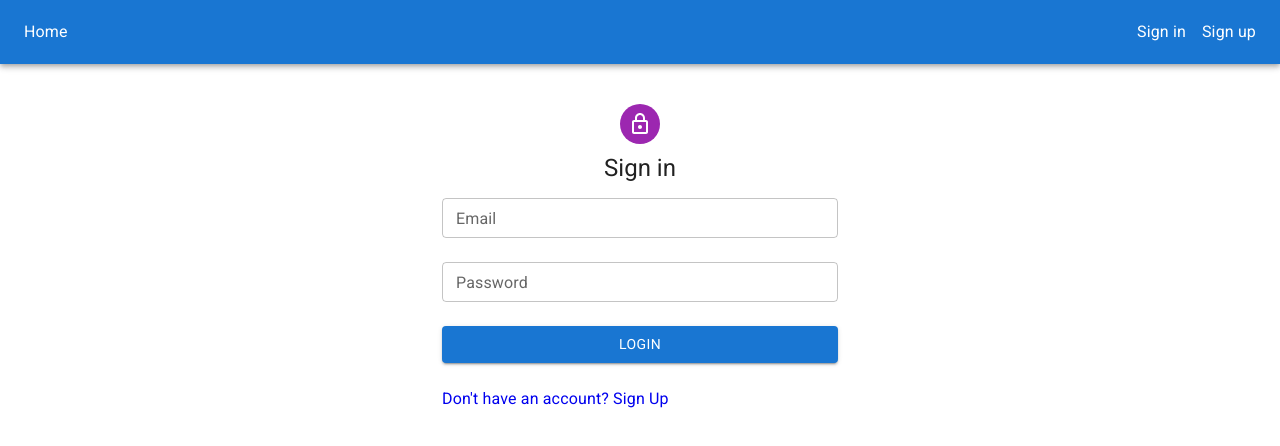
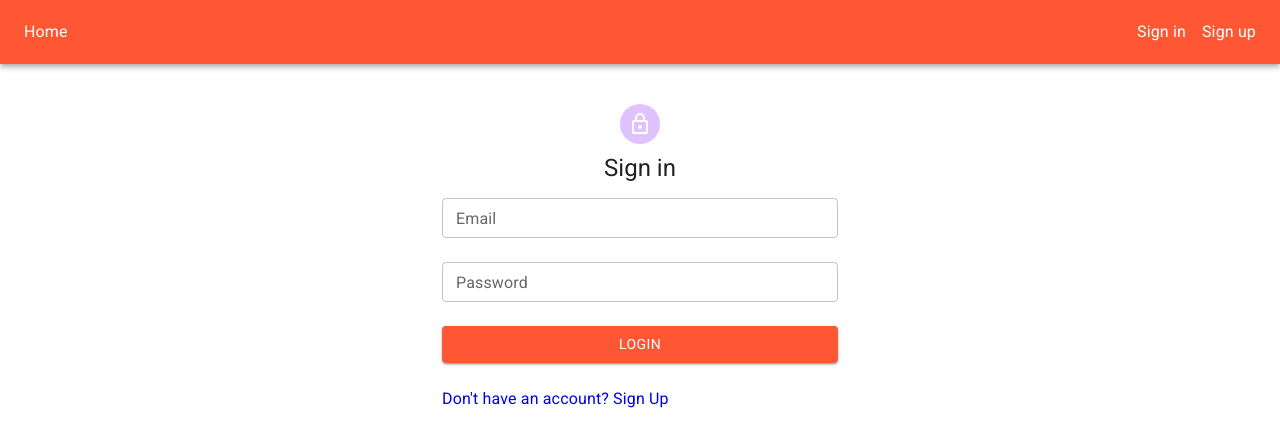
Before and after one commit to Nadia-Kadri/progress-pal, a React (Vite) app in the folder client/: page /login in a window 1280 px wide. Shown: the top 446 px of the page. Built offline with nearby package versions, Linux system fonts and the light colour scheme; no server answers.

Commit message:
Create MUI theme, replace createBrowserRouter with BrowserRouter and Routes, refactor code to include Navbar in App.js

```diff
--- a/client/src/components/App.jsx
+++ b/client/src/components/App.jsx
@@ -1,9 +1,12 @@
 import { useEffect, useState } from 'react';
-import { createBrowserRouter, RouterProvider } from 'react-router-dom';
+import { BrowserRouter, Routes, Route } from 'react-router-dom';
 import Home from '../pages/Home/Home';
-import Login from '../pages/Login/Login';
-import Register from '../pages/Register/Register';
+import Login from '../pages/Login';
+import Register from '../pages/Register';
+import Navbar from './Navbar';
 import CssBaseline from '@mui/material/CssBaseline';
+import { ThemeProvider } from '@mui/material/styles';
+import theme from '../theme';
 import '../styles/global.css';
 import '@fontsource/roboto/400.css';
 
@@ -26,25 +29,19 @@ function App() {
     fetchAuthStatus();
   }, []);
 
-  const router = createBrowserRouter([
-    {
-      path: '/',
-      element: <Home checkAuth={checkAuth} user={user} />
-    },
-    {
-      path: 'login',
-      element: <Login checkAuth={checkAuth} user={user} />
-    },
-    {
-      path: 'register',
-      element: <Register checkAuth={checkAuth} user={user} />
-    }
-  ]);
-
   return (
     <>
+    <ThemeProvider theme={theme}>
       <CssBaseline />
-      <RouterProvider router={router} />
+      <BrowserRouter>
+        <Navbar checkAuth={checkAuth} user={user} />
+        <Routes>
+          <Route path='/' element={<Home user={user} />} />
+          <Route path='login' element={<Login checkAuth={checkAuth} user={user} />} />
+          <Route path='register' element={<Register checkAuth={checkAuth} user={user} />} />
+        </Routes>
+      </BrowserRouter>
+    </ThemeProvider>
     </>
   );
 }
--- a/client/src/components/Navbar/Navbar.jsx
+++ b/client/src/components/Navbar.jsx
@@ -1,7 +1,5 @@
 import { Link } from 'react-router-dom';
-import AppBar from '@mui/material/AppBar';
-import Toolbar from '@mui/material/Toolbar';
-import Button from '@mui/material/Button';
+import { AppBar, Toolbar, Button } from '@mui/material';
 
 function Navbar({ checkAuth, user }) {
 
--- a/client/src/pages/Home/Dashboard/Dashboard.jsx
+++ b/client/src/pages/Home/Dashboard/Dashboard.jsx
@@ -1,10 +1,9 @@
 import { useEffect, useState } from 'react';
 import { Container, Box, Grid, Typography, CircularProgress } from '@mui/material';
-import Navbar from '../../../components/Navbar/Navbar';
 import DayView from './DayView/DayView';
 import MonthView from './MonthView/MonthView';
 
-function Dashboard({ checkAuth, user }) {
+function Dashboard({ user }) {
   const userData = user.user;
   const [habits, setHabits] = useState([]);
   const [loading, setLoading] = useState(true);
@@ -41,7 +40,6 @@ function Dashboard({ checkAuth, user }) {
 
   return (
     <>
-    <Navbar checkAuth={checkAuth} user={user}/>
     <Container sx={{ my: 4 }}>
       <Box>
         <Typography component='h1' variant='h4' sx={{ mb: '14px' }}>Hello, {userData.first_name}</Typography>
--- a/client/src/pages/Home/Home.jsx
+++ b/client/src/pages/Home/Home.jsx
@@ -1,11 +1,11 @@
 import Dashboard from './Dashboard/Dashboard';
-import Welcome from './Welcome/Welcome';
+import Welcome from './Welcome';
 
-function Home({ checkAuth, user }) {
+function Home({ user }) {
   if (user.isAuthenticated) {
-    return <Dashboard checkAuth={checkAuth} user={user} />;
+    return <Dashboard user={user} />;
   } else {
-    return <Welcome checkAuth={checkAuth} user={user} />;
+    return <Welcome />;
   }
 }
 
--- a/client/src/pages/Home/Welcome/Welcome.jsx
+++ b/client/src/pages/Home/Welcome.jsx
@@ -1,13 +1,9 @@
-import Navbar from '../../../components/Navbar/Navbar';
 import { Link } from 'react-router-dom';
-import Container from '@mui/material/Container';
-import Box from '@mui/material/Box';
-import Button from '@mui/material/Button';
+import { Container, Box, Button } from '@mui/material';
 
-function Welcome({ checkAuth, user }) {
+function Welcome() {
   return (
     <>
-    <Navbar checkAuth={checkAuth} user={user} />
     <Container maxWidth='md' sx={{ my: 4 }}>
       <Box>
         <h1>Welcome to Progresspal!</h1>
--- a/client/src/pages/Login/Login.jsx
+++ b/client/src/pages/Login.jsx
@@ -1,13 +1,6 @@
 import { useState } from 'react';
-import { Navigate } from 'react-router-dom';
-import { Link } from 'react-router-dom';
-import Navbar from '../../components/Navbar/Navbar';
-import Container from '@mui/material/Container';
-import Box from '@mui/material/Box';
-import TextField from '@mui/material/TextField';
-import Button from '@mui/material/Button';
-import Typography from '@mui/material/Typography';
-import Avatar from '@mui/material/Avatar';
+import { Navigate, Link } from 'react-router-dom';
+import { Container, Box, TextField, Button, Typography, Avatar } from '@mui/material';
 import LockOutlinedIcon from '@mui/icons-material/LockOutlined';
 
 function Login({ checkAuth, user }) {
@@ -56,7 +49,6 @@ function Login({ checkAuth, user }) {
 
   return (
     <>
-    <Navbar user={user}/>
     <Container maxWidth='xs'>
       <Box sx={{
         my: 4,
--- a/client/src/pages/Register/Register.jsx
+++ b/client/src/pages/Register.jsx
@@ -1,14 +1,6 @@
 import { useState } from 'react';
-import { Navigate } from 'react-router-dom';
-import { Link } from 'react-router-dom';
-import Navbar from '../../components/Navbar/Navbar';
-import Container from '@mui/material/Container';
-import Box from '@mui/material/Box';
-import Grid from '@mui/material/Grid';
-import TextField from '@mui/material/TextField';
-import Button from '@mui/material/Button';
-import Typography from '@mui/material/Typography';
-import Avatar from '@mui/material/Avatar';
+import { Navigate, Link } from 'react-router-dom';
+import { Container, Box, Grid, TextField, Button, Typography, Avatar } from '@mui/material';
 import LockOutlinedIcon from '@mui/icons-material/LockOutlined';
 
 const emailRegex = /^[^\s@]+@[^\s@]+\.[^\s@]+$/;
@@ -83,7 +75,6 @@ function Register({ checkAuth, user }) {
 
   return (
     <>
-    <Navbar user={user}/>
     <Container maxWidth='xs'>
       <Box sx={{
         my: 4,
--- /dev/null
+++ b/client/src/theme.jsx
@@ -0,0 +1,20 @@
+import { createTheme } from '@mui/material/styles';
+
+const theme = createTheme({
+  palette: {
+    primary: {
+      main: '#FF5733',
+      // light: will be calculated from palette.primary.main,
+      // dark: will be calculated from palette.primary.main,
+      // contrastText: will be calculated to contrast with palette.primary.main
+    },
+    secondary: {
+      main: '#E0C2FF',
+      light: '#F5EBFF',
+      // dark: will be calculated from palette.secondary.main,
+      contrastText: '#47008F',
+    },
+  },
+})
+
+export default theme;
```
Also changed, not shown: client/src/pages/Home/Dashboard/MonthView/MonthView.jsx (+1 -6 lines).
